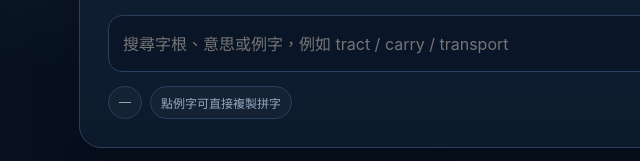
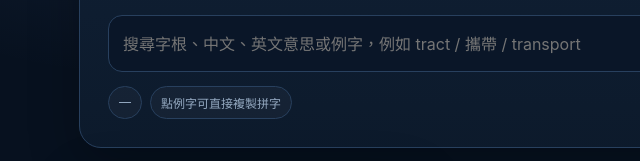
Before and after one commit to xieyaozhong/En_root, a plain HTML site: page roots.html in a window 1280 px wide. Shown: the part 379-540 px from the top of the page, 39-679 px from the left. Drawn offline with Linux system fonts and the light colour scheme; no server answers.

Commit message:
Load bilingual root translation layer

```diff
--- a/roots.html
+++ b/roots.html
@@ -26,7 +26,7 @@
     <h2>從一個字根<br>連到一整個詞族</h2>
     <p>整合 1,061 組英文字根、字首與字尾資料。可直接搜尋 root、核心義或例字，適合 TOEIC、TOEFL、GRE 等高階字彙建立結構化記憶。</p>
     <div class="atlasTools">
-      <input id="rootSearch" type="search" placeholder="搜尋字根、意思或例字，例如 tract / carry / transport" autocomplete="off">
+      <input id="rootSearch" type="search" placeholder="搜尋字根、中文、英文意思或例字，例如 tract / 攜帶 / transport" autocomplete="off">
       <select id="rootType">
         <option value="all">全部類型</option>
         <option value="prefix">PREFIX 字首</option>
@@ -43,6 +43,7 @@
   <section id="atlasGrid" class="atlasGrid"></section>
   <div class="footer">字根資料整合自公開 MIT 授權的 generated-english-roots-list。字源拆解用於學習輔助；個別單字的歷史詞源可能比簡化字根模型更複雜。</div>
 </main>
+<script src="root-zh.js"></script>
 <script src="roots.js"></script>
 </body>
 </html>
```
